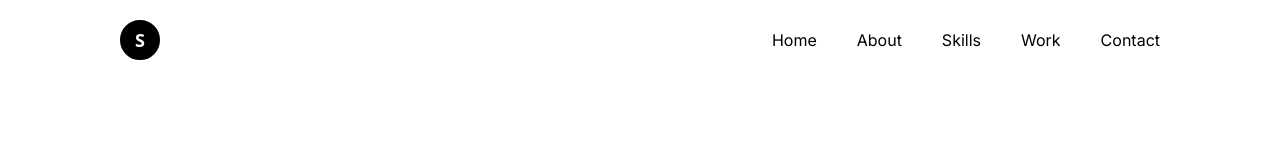
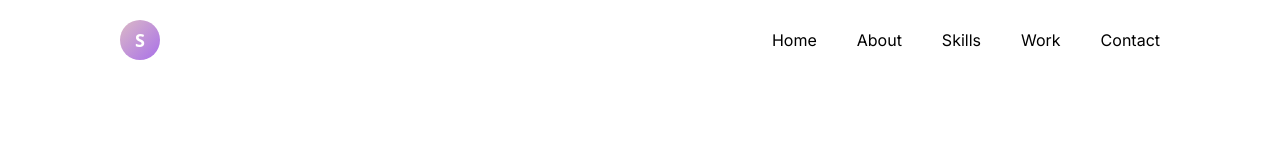
Before and after one commit to ShwetaMane13/portfolio, a React (Vite) app: page / in a window 1280 px wide. Shown: the top 160 px of the page. Built offline with nearby package versions, Linux system fonts and the light colour scheme.

Commit message:
animated the logo

```diff
--- a/src/components/Navbar.jsx
+++ b/src/components/Navbar.jsx
@@ -16,11 +16,25 @@ export const Navbar = ({ sections }) => {
 
   return (
     <div className="flex justify-between h-20 lg:h-1/10 px-10 lg:px-30 w-full fixed top-0 left-0 bg-white z-10">
-      <section className="flex flex-1 items-center">
-        <div className="w-10 h-10 flex items-center justify-center rounded-full border-2 border-black font-bold text-lg text-white bg-black">
-          S
-        </div>
-      </section>
+     <section className="flex flex-1 items-center">
+  <motion.div
+    className="w-10 h-10 flex items-center justify-center rounded-full font-bold text-lg text-white"
+    animate={{
+      background: [
+        "linear-gradient(135deg, #d6b4fc, #e673b7)",
+        "linear-gradient(135deg, #fbc687, #f78da7)",
+        "linear-gradient(135deg, #cdb4db, #7b61ff)",
+      ],
+    }}
+    transition={{
+      duration: 6,
+      repeat: Infinity,
+      repeatType: "mirror",
+    }}
+  >
+    S
+  </motion.div>
+</section>
       <section className="flex flex-1 items-center justify-end">
         <section className="hidden md:flex items-center gap-10">
           {navbarList.map((item) => (
```
